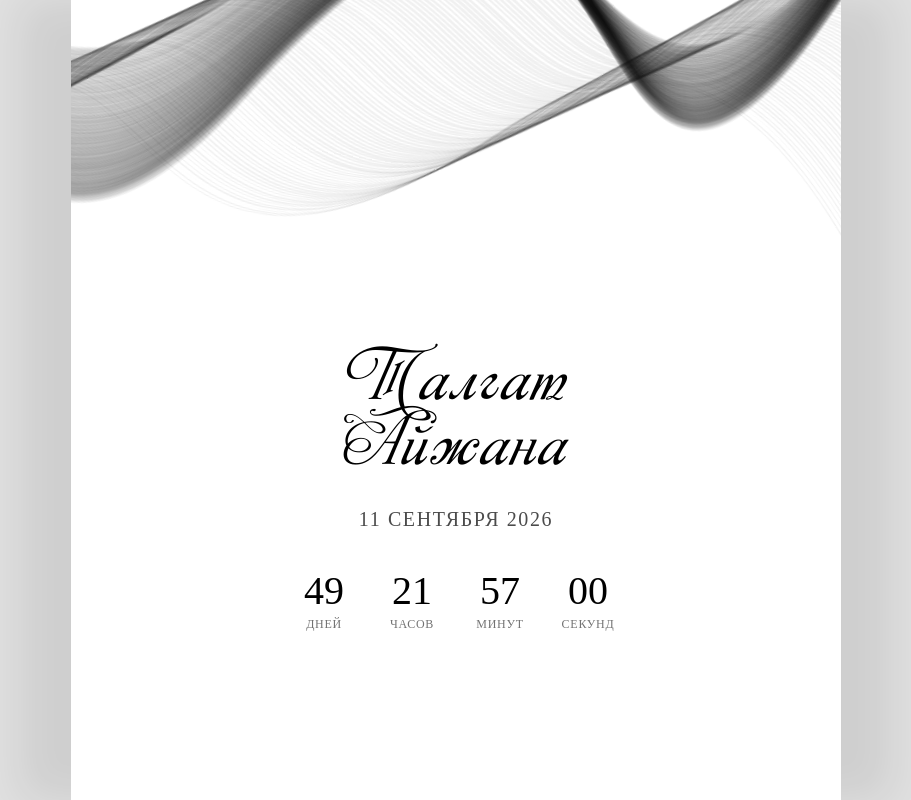
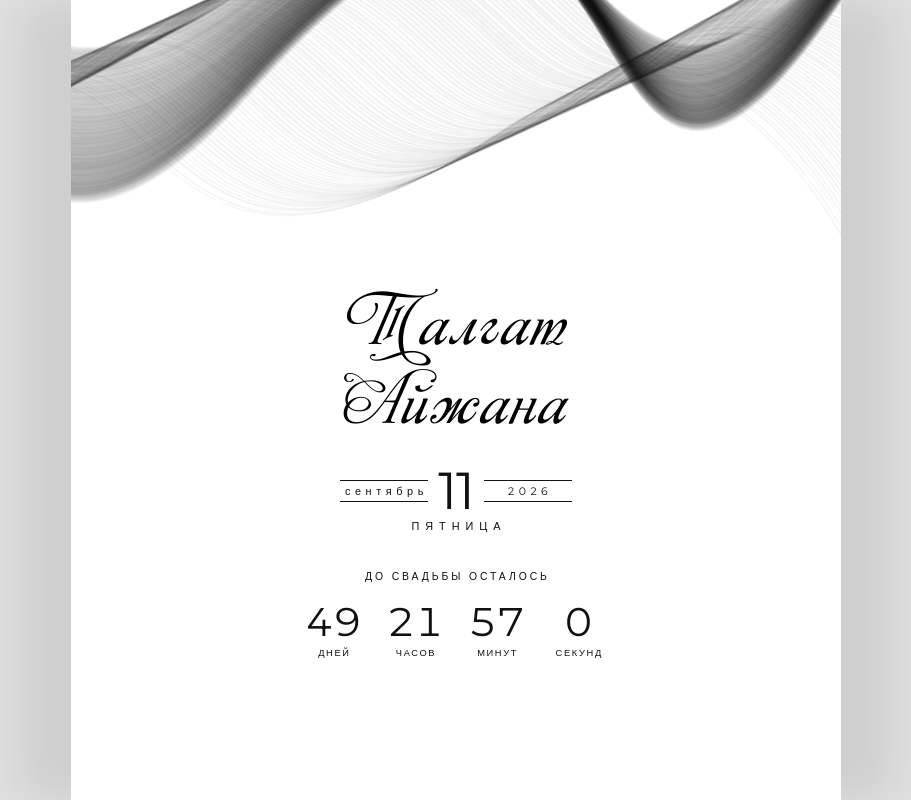
Before and after one commit to ax1lebafer/wedding-2, a React (Vite) app: page / in a window 1280 px wide. Shown: the whole page, without its empty margins (184-1095 px from the left). Built offline with nearby package versions, Linux system fonts and the light colour scheme; a web font is replaced by a local one.

Commit message:
1 section

```diff
--- a/package.json
+++ b/package.json
@@ -4,12 +4,13 @@
   "version": "0.0.0",
   "type": "module",
   "scripts": {
-    "dev": "vite",
+    "dev": "vite --host",
     "build": "tsc -b && vite build",
     "lint": "oxlint",
     "preview": "vite preview"
   },
   "dependencies": {
+    "@fontsource/montserrat": "^5.3.0",
     "react": "^19.2.7",
     "react-dom": "^19.2.7"
   },
--- a/src/data/wedding.ts
+++ b/src/data/wedding.ts
@@ -3,7 +3,12 @@ export const wedding = {
     first: 'Талгат',
     second: 'Айжана',
   },
-  dateLabel: '11 сентября 2026',
+  dateDisplay: {
+    day: '11',
+    month: 'сентябрь',
+    year: '2026',
+    weekday: 'пятница',
+  },
   /** Дата и время свадьбы для таймера */
   date: new Date('2026-09-11T15:00:00'),
 }
--- a/src/main.tsx
+++ b/src/main.tsx
@@ -1,5 +1,9 @@
 import { StrictMode } from 'react'
 import { createRoot } from 'react-dom/client'
+import '@fontsource/montserrat/200.css'
+import '@fontsource/montserrat/300.css'
+import '@fontsource/montserrat/400.css'
+import '@fontsource/montserrat/500.css'
 import './styles/index.scss'
 import App from './App.tsx'
 
--- a/src/sections/Hero/Hero.scss
+++ b/src/sections/Hero/Hero.scss
@@ -1,4 +1,4 @@
-@use '../../styles/variables' as *;
+@use "../../styles/variables" as *;
 
 .hero {
   position: relative;
@@ -16,6 +16,7 @@
   overflow: hidden;
   flex-shrink: 0;
   line-height: 0;
+  height: 300px;
 }
 
 .hero__decor-img {
@@ -67,16 +68,73 @@
 }
 
 .hero__date {
-  font-size: clamp(1rem, 2.5vw, 1.25rem);
-  letter-spacing: 0.08em;
+  display: flex;
+  flex-direction: column;
+  align-items: center;
+  gap: 0.4rem;
+  color: #111;
+}
+
+.hero__date-row {
+  display: grid;
+  grid-template-columns: 1fr auto 1fr;
+  align-items: center;
+  gap: 0.65rem;
+  width: min(100%, 17rem);
+}
+
+.hero__date-side {
+  display: flex;
+  align-items: center;
+  justify-content: center;
+  border-top: 1px solid currentColor;
+  border-bottom: 1px solid currentColor;
+  padding-block: 0.4em;
+  font-size: clamp(0.55rem, 1.7vw, 0.68rem);
+  letter-spacing: 0.42em;
+  line-height: 1;
+  text-indent: 0.42em;
+  white-space: nowrap;
+}
+
+.hero__date-day {
+  font-size: clamp(2.25rem, 9vw, 3.25rem);
+  font-weight: 400;
+  line-height: 0.9;
+  letter-spacing: -0.02em;
+}
+
+.hero__date-weekday {
+  font-size: clamp(0.55rem, 1.7vw, 0.68rem);
+  letter-spacing: 0.55em;
+  text-indent: 0.55em;
   text-transform: uppercase;
-  opacity: 0.7;
+  line-height: 1;
 }
 
 .hero__timer {
   display: flex;
-  gap: clamp(1rem, 4vw, 2rem);
+  flex-direction: column;
+  align-items: center;
+  gap: 1.25rem;
+  width: min(100%, 20rem);
   margin-top: 1rem;
+  color: #111;
+}
+
+.hero__timer-title {
+  font-size: clamp(0.55rem, 1.6vw, 0.65rem);
+  letter-spacing: 0.28em;
+  text-indent: 0.28em;
+  text-transform: uppercase;
+  line-height: 1;
+}
+
+.hero__timer-grid {
+  display: grid;
+  grid-template-columns: repeat(4, 1fr);
+  width: 100%;
+  gap: 0.4rem;
 }
 
 .hero__timer-item {
@@ -84,18 +142,19 @@
   flex-direction: column;
   align-items: center;
   gap: 0.35rem;
-  min-width: 3.5rem;
 }
 
 .hero__timer-value {
-  font-size: clamp(1.75rem, 5vw, 2.5rem);
+  font-size: clamp(1.75rem, 6vw, 2.5rem);
+  font-weight: 400;
   font-variant-numeric: tabular-nums;
   line-height: 1;
 }
 
 .hero__timer-label {
-  font-size: 0.75rem;
-  letter-spacing: 0.06em;
+  font-size: clamp(0.5rem, 1.4vw, 0.58rem);
+  letter-spacing: 0.18em;
+  text-indent: 0.18em;
   text-transform: uppercase;
-  opacity: 0.55;
+  line-height: 1;
 }
--- a/src/sections/Hero/Hero.tsx
+++ b/src/sections/Hero/Hero.tsx
@@ -3,10 +3,8 @@ import { wedding } from '../../data/wedding'
 import { useCountdown } from '../../hooks/useCountdown'
 import './Hero.scss'
 
-const pad = (value: number) => String(value).padStart(2, '0')
-
 export function Hero() {
-  const { days, hours, minutes, seconds } = useCountdown(wedding.date)
+  const { days, hours, minutes, seconds } = useCountdown(wedding.date);
 
   return (
     <section className="hero">
@@ -16,30 +14,43 @@ export function Hero() {
 
       <div className="hero__content">
         <h1 className="hero__names">
-          <span>{wedding.names.first}</span>
+          <span style={{ marginBottom: '15px' }}>{wedding.names.first}</span>
           <span>{wedding.names.second}</span>
         </h1>
-        <p className="hero__date">{wedding.dateLabel}</p>
 
-        <div className="hero__timer" aria-label="До свадьбы осталось">
+        <div className="hero__date">
+          <div className="hero__date-row">
+            <span className="hero__date-side">{wedding.dateDisplay.month}</span>
+            <span className="hero__date-day">{wedding.dateDisplay.day}</span>
+            <span className="hero__date-side">{wedding.dateDisplay.year}</span>
+          </div>
+          <span className="hero__date-weekday">
+            {wedding.dateDisplay.weekday}
+          </span>
+        </div>
+
+        <div className="hero__timer">
+          <p className="hero__timer-title">До свадьбы осталось</p>
+          <div className="hero__timer-grid">
             <div className="hero__timer-item">
-            <span className="hero__timer-value">{pad(days)}</span>
+              <span className="hero__timer-value">{days}</span>
               <span className="hero__timer-label">дней</span>
             </div>
             <div className="hero__timer-item">
-            <span className="hero__timer-value">{pad(hours)}</span>
+              <span className="hero__timer-value">{hours}</span>
               <span className="hero__timer-label">часов</span>
             </div>
             <div className="hero__timer-item">
-            <span className="hero__timer-value">{pad(minutes)}</span>
+              <span className="hero__timer-value">{minutes}</span>
               <span className="hero__timer-label">минут</span>
             </div>
             <div className="hero__timer-item">
-            <span className="hero__timer-value">{pad(seconds)}</span>
+              <span className="hero__timer-value">{seconds}</span>
               <span className="hero__timer-label">секунд</span>
             </div>
           </div>
         </div>
+      </div>
     </section>
-  )
+  );
 }
--- a/src/styles/_reset.scss
+++ b/src/styles/_reset.scss
@@ -16,6 +16,8 @@ body,
 
 body {
   background: $color-page-bg;
+  font-family: $font-sans;
+  font-weight: 400;
   -webkit-font-smoothing: antialiased;
   -moz-osx-font-smoothing: grayscale;
 }
--- a/src/styles/_variables.scss
+++ b/src/styles/_variables.scss
@@ -4,3 +4,4 @@ $color-surface: #fff;
 $page-max-width: 770px;
 
 $font-names: 'Monplesir', serif;
+$font-sans: 'Montserrat', sans-serif;
```
Also changed, not shown: 1 other file (tests, documents, lock files or other folders). Lines whose indentation alone changed are shown as unchanged.
